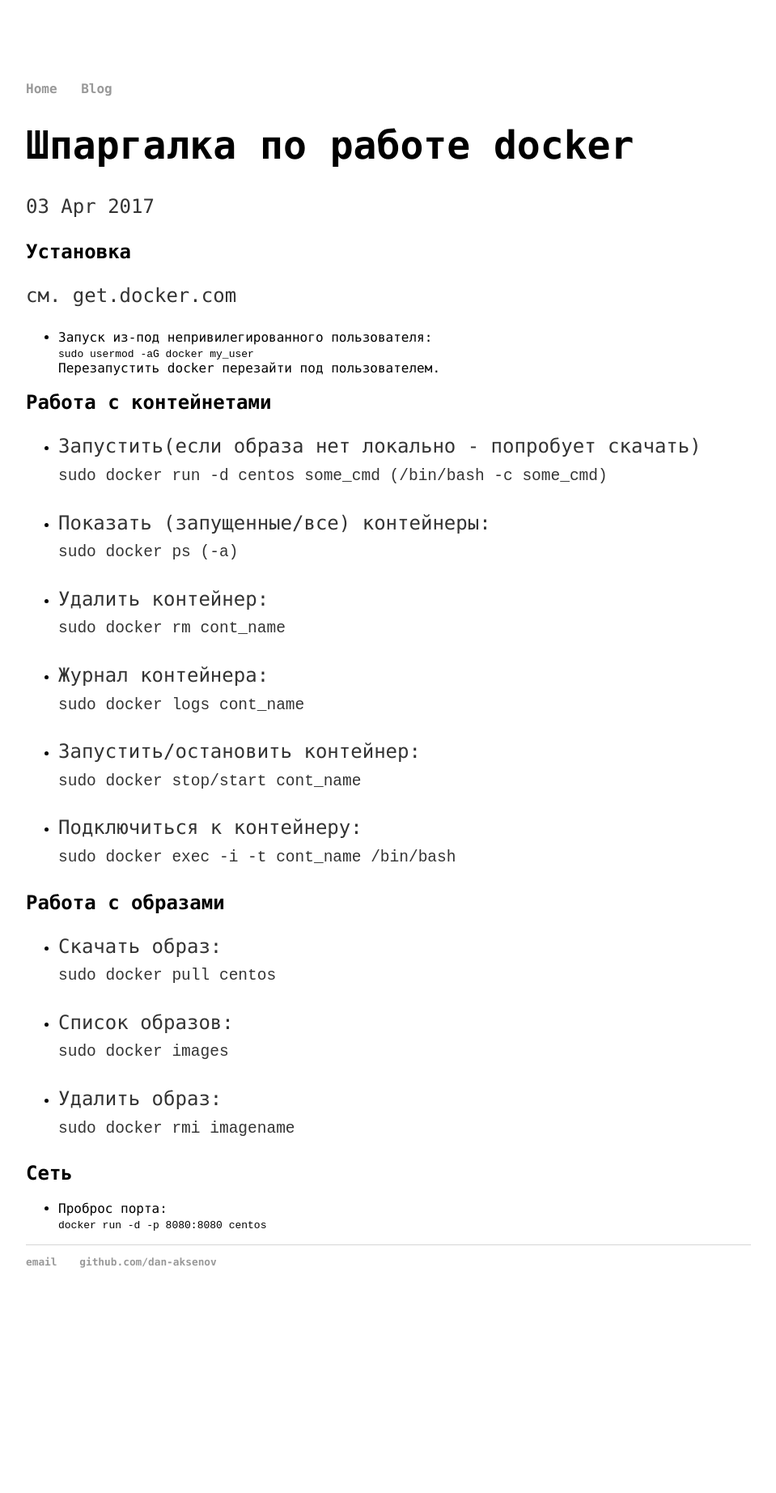
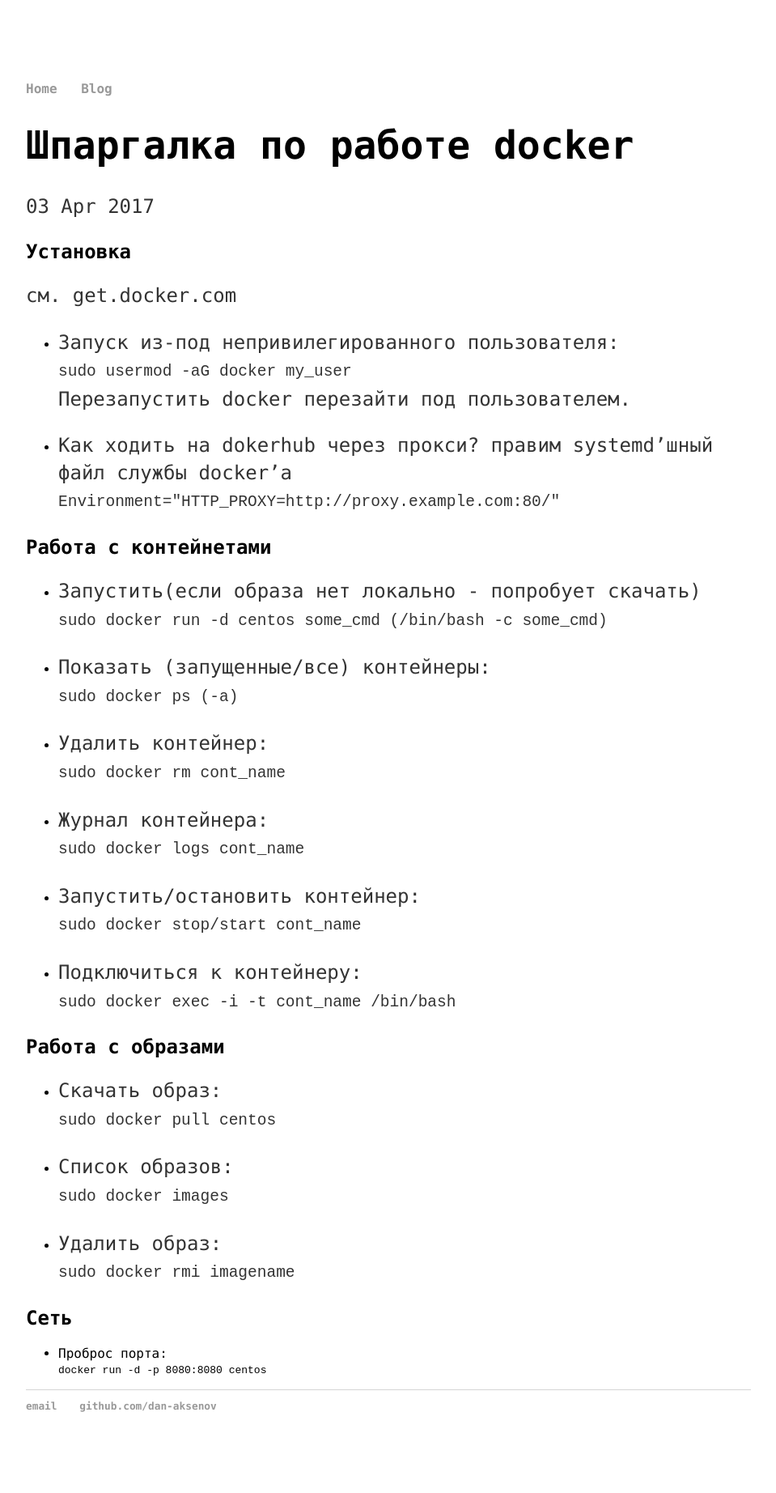
Before and after one commit to dan-aksenov/dan-aksenov.github.io-old, a Jekyll site: the page built from _posts/2017-04-03-docker-cheatsheet.md, in a window 1280 px wide. Shown: the whole page at 81% size, without its empty margins (160-1119 px from the left). Built offline with Jekyll 4.4.1, drawn with Linux system fonts in a browser that asks for light colours; before the commit the page ends 1666 px from its top, so only the background shows below that.

Commit message:
proxy settings added

```diff
--- a/_posts/2017-04-03-docker-cheatsheet.md
+++ b/_posts/2017-04-03-docker-cheatsheet.md
@@ -11,6 +11,9 @@ date: 2017-04-03
 ``sudo usermod -aG docker my_user``
 Перезапустить docker перезайти под пользователем.
 
+* Как ходить на dokerhub через прокси?
+правим systemd'шный файл службы docker'а
+``Environment="HTTP_PROXY=http://proxy.example.com:80/"``
 
 ## Работа с контейнетами
 * Запустить(если образа нет локально - попробует скачать)
```
